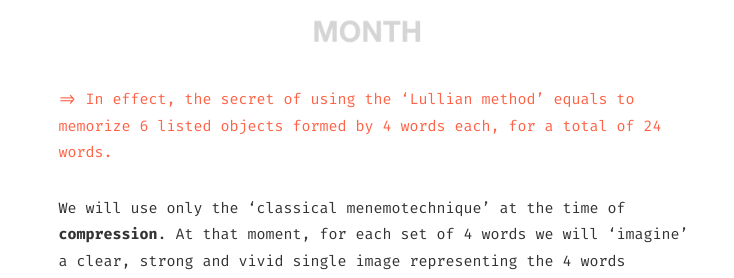
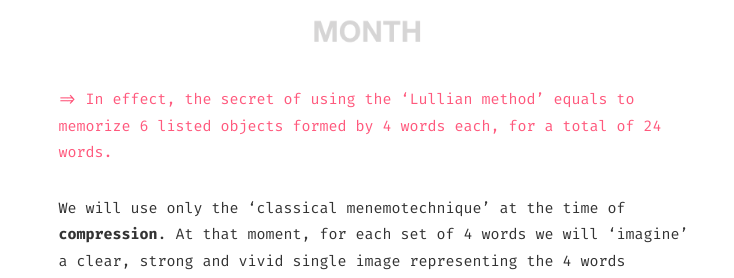
Before and after one commit to bernatferragut/WEB2, a Jekyll site: the page built from _posts/2021-10-23-Hardware-wallet-mnemonic-seed-phrases.md, in a window 1280 px wide. Shown: the part 3310-3588 px from the top of the page, without its empty margins (259-993 px from the left). Built offline with Jekyll 4.4.1, drawn with Linux system fonts in a browser that asks for light colours.

Commit message:
style="color:#ff597d"

```diff
--- a/_posts/2021-10-23-Hardware-wallet-mnemonic-seed-phrases.md
+++ b/_posts/2021-10-23-Hardware-wallet-mnemonic-seed-phrases.md
@@ -36,7 +36,7 @@
 
 ![Hardware wallet-mnemonic seed phrase](/assets/images/art/SEEDS/A.png)
 
-<span style="color:tomato"> => In effect, the secret of using the 'Lullian method' equals to memorize 6 listed objects formed by 4 words each, for a total of 24 words.</span>
+<span style="color:#ff597d"> => In effect, the secret of using the 'Lullian method' equals to memorize 6 listed objects formed by 4 words each, for a total of 24 words.</span>
 
 We will use only the 'classical menemotechnique' at the time of __compression__. At that moment, for each set of 4 words we will 'imagine' a clear, strong and vivid single image representing the 4 words together under one letter. Here each person will have to use __imagination to abstract the addition of 4 different words__ into that vivid and clear image. By __'repetitition'__ these images will be stored with time in the long term memory for future use.
 
```
